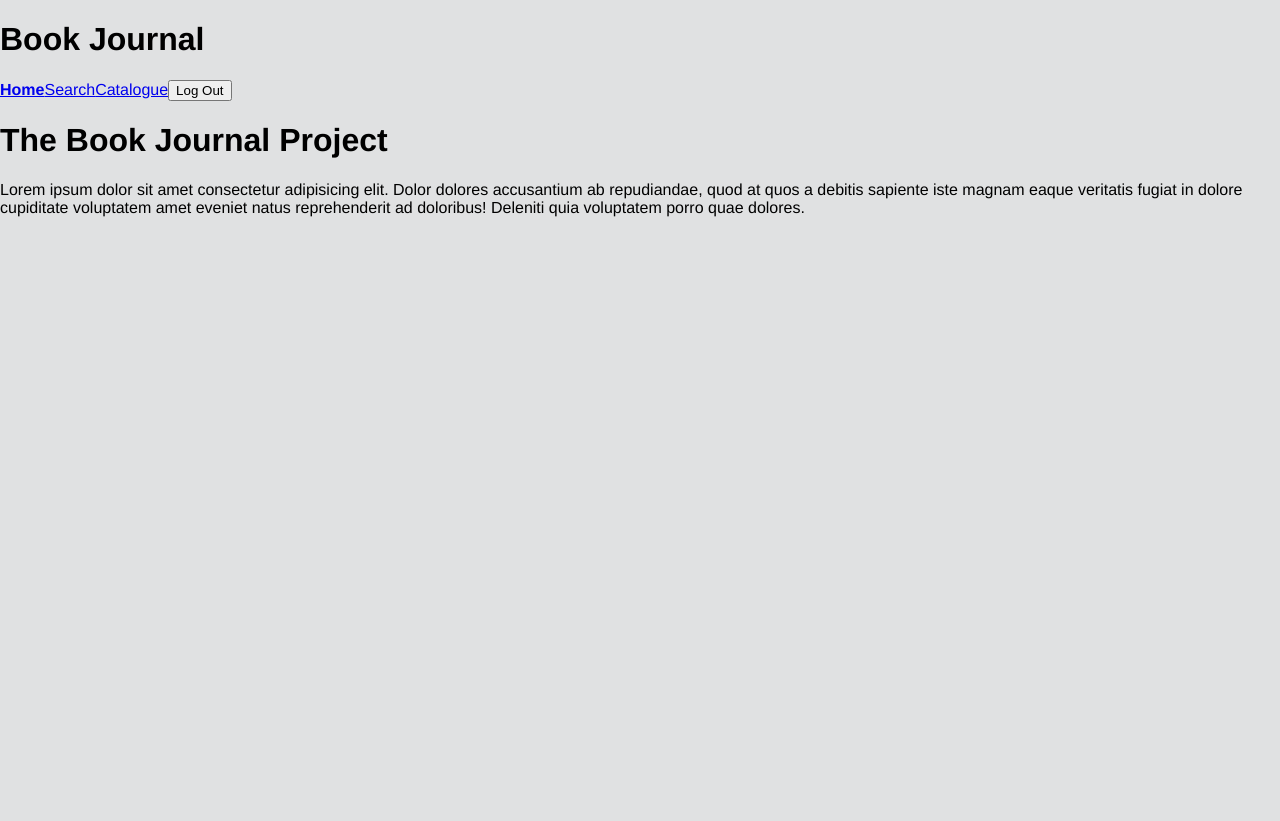
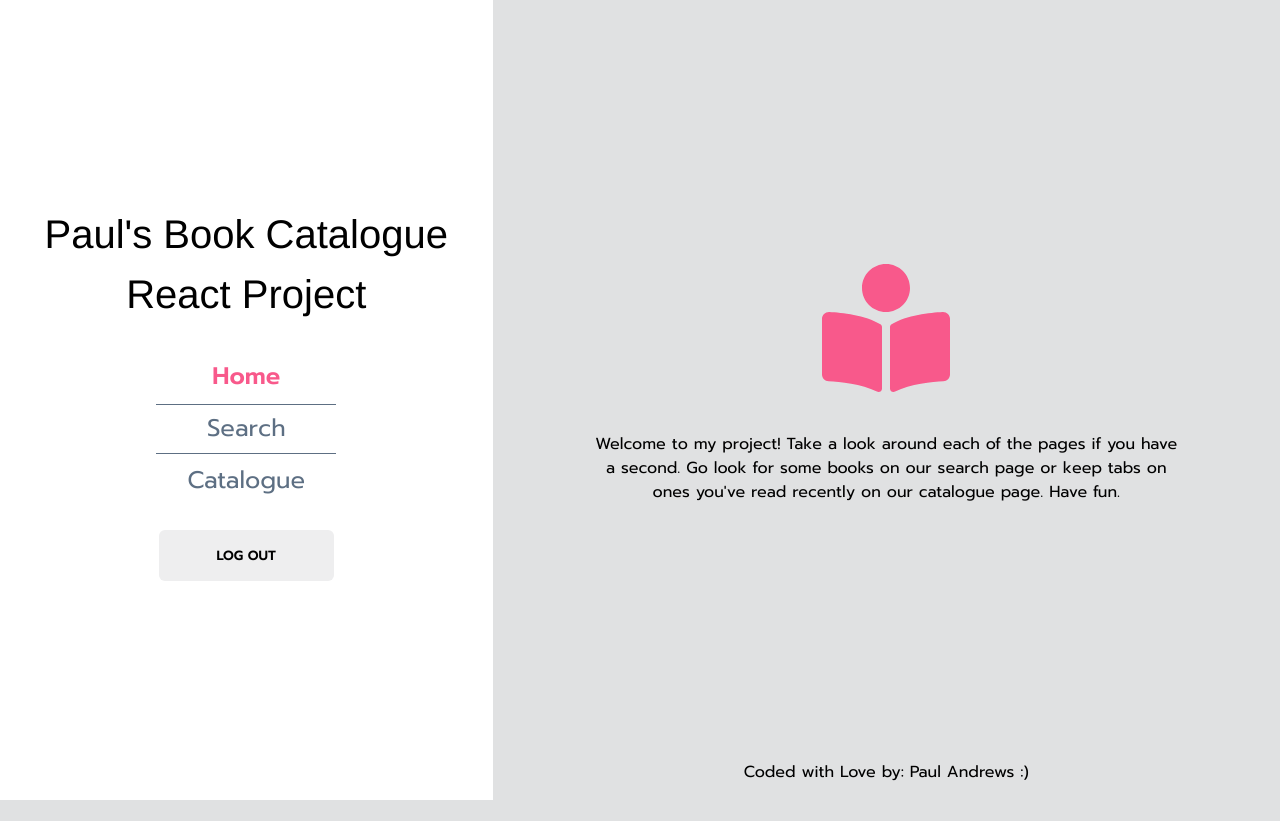
Before and after one commit to paul93andrews/book-journal-react, a React (Create React App) app: page /home in a window 1280 px wide. After the commit the page ends 800 px from the top, so only its background shows below. Built offline with nearby package versions, Linux system fonts and the light colour scheme; no server answers; the database is empty; sample sign-in values are in the browser's storage; a web font is replaced by a local one.

Commit message:
styled header and home page

```diff
--- a/src/Components/JournalHeader.js
+++ b/src/Components/JournalHeader.js
@@ -1,20 +1,106 @@
 import React from 'react';
+import styled from 'styled-components';
+
 
 import { Link, NavLink } from 'react-router-dom';
 import { connect } from 'react-redux';
 import { startLogout } from '../actions/auth';
 
+const Header = styled.header`
+    background: white;
+    display: flex;
+    flex-direction: column;
+    justify-content: center;
+    align-items: center;
+    @media (min-width: 860px) {
+        width: 37%;
+        height: 100vh;
+        padding: 0 15px;
+    }
+    h1 {
+        text-align: center;
+        font-weight: 300;
+        font-size: 1.75rem;
+        line-height: 30px;
+        margin-top: 45px;
+        @media (min-width: 860px) {
+            font-size: 2.5rem;
+            line-height: 60px;
+            margin-top: 0;
+        }
+    }
+    a {
+        font-family: 'Prompt', sans-serif;
+        text-decoration: none;
+        color: #5d6f83;
+        padding: 7.5px 0;
+        position: relative;
+        @media (min-width: 860px) {
+            font-size: 1.5rem;
+        }
+        &.is-active,
+        &:hover {
+            color: #f8598b;
+        }
+        &:nth-of-type(2) {
+            text-align: center;
+            &::after,
+            &::before {
+                content: '';
+                display: block;
+                height: 1px;
+                background-color: #5d6f83;
+                position: relative;
+                width: 100px;
+                @media (min-width: 860px) {
+                    width: 180px;
+                }
+            }
+            &::before {
+                top: -5px;
+            }
+            &::after {
+                bottom: -7px;
+            }
+        }
+    }
+`
+
+const LogoutButton = styled.button`
+    width: 140px;
+    padding: 15px 0;
+    margin: 25px 0 45px;
+    border-radius: 6px;
+    font-family: 'Prompt', sans-serif;
+    text-transform: uppercase;
+    color: black;
+    font-weight: 600;
+    background: #eeeeef;
+    box-shadow: none;
+    border: none;
+    transition: box-shadow .2s ease,transform .2s ease, color .2s ease, -webkit-transform .2s ease;
+    @media (min-width: 860px) {
+        width: 175px;
+        margin-bottom: 15px;
+    }
+    &:hover {
+        box-shadow: 0 2.5px 10px rgba(0,0,0,.1);
+        transform: translateY(-8px);
+        color: #f8598b;
+        cursor: pointer;
+    }
+`
+
 const JournalHeader = ({ startLogout }) => {
-    return <header>
-        <h1>Book Journal</h1>
+    return <Header>
+        <h1>Paul's Book Catalogue React Project</h1>
         <NavLink to="/home" activeClassName="is-active" exact={true}>Home</NavLink>
         <NavLink to="/search" activeClassName="is-active">Search</NavLink>
         <NavLink to="/catalogue" activeClassName="is-active">Catalogue</NavLink>
-        <button onClick={startLogout}>Log Out</button>
-    </header>
+        <LogoutButton onClick={startLogout}>Log Out</LogoutButton>
+    </Header>
 }
 
-// export default JournalHeader;
 const mapDispatchToProps = (dispatch) => ({
     startLogout: () => dispatch(startLogout())
 })
--- a/src/Components/JournalHome.js
+++ b/src/Components/JournalHome.js
@@ -1,9 +1,53 @@
 import React, { useEffect} from 'react';
 import { useDispatch } from 'react-redux';
+import styled from 'styled-components';
 
+import { FontAwesomeIcon } from '@fortawesome/react-fontawesome'
 import { trackCurrentPage } from '../actions/displayChanges';
 
-
+const JournalMain = styled.main`
+    display: flex;
+    flex-direction: column;
+    justify-content: flex-end;
+    align-items: center;
+    @media (min-width: 860px) {
+        width: 63%;
+        height: 100vh;
+        justify-content: flex-end;
+        align-items: flex-end;
+    }
+    div {
+        display: flex;
+        flex-direction: column;
+        justify-content: center;
+        align-items: center;
+        padding-top: 55px;
+        @media (min-width: 860px) {
+            padding-top: 0;
+        }
+    }
+    p {
+        width: 75%;
+        text-align: center;
+        font-family: 'Prompt', sans-serif;
+        font-size: 1rem;
+        margin-top: 40px;
+    }
+    .creator-stamp {
+        width: 100%;
+        text-align: center;
+        display: flex;
+        flex-direction: column;
+        justify-content: flex-end;
+        margin-top: 55px;
+        margin-bottom: .5rem;
+        @media (min-width: 860px) {
+            height: 28%;
+            margin-top: 40px;
+            margin-bottom: 1rem;
+        }
+    }
+`
 
 const JournalHome = () => {
     const dispatch = useDispatch();
@@ -13,10 +57,13 @@ const JournalHome = () => {
     }, [])
 
     return (
-        <main>
-            <h1>The Book Journal Project</h1>
-            <p>Lorem ipsum dolor sit amet consectetur adipisicing elit. Dolor dolores accusantium ab repudiandae, quod at quos a debitis sapiente iste magnam eaque veritatis fugiat in dolore cupiditate voluptatem amet eveniet natus reprehenderit ad doloribus! Deleniti quia voluptatem porro quae dolores.</p>
-        </main>
+        <JournalMain>
+            <div>
+                <FontAwesomeIcon icon="book-reader" size="8x" color="#f8598b" />
+                <p>Welcome to my project! Take a look around each of the pages if you have a second. Go look for some books on our search page or keep tabs on ones you've read recently on our catalogue page. Have fun.</p>
+            </div>
+            <p className="creator-stamp">Coded with Love by: Paul Andrews :)</p>
+        </JournalMain>
     )
 }
 
--- a/src/Components/LoginPage.js
+++ b/src/Components/LoginPage.js
@@ -5,7 +5,7 @@ import { connect } from 'react-redux';
 import { startLogin } from '../actions/auth';
 import { startLoginGuest } from '../actions/auth';
 
-import LoginPageAside from './LoginPageAside';
+import MainAsideSection from './MainAside';
 
 const MainSection = styled.section`
     @media (min-width: 860px) {
@@ -37,8 +37,14 @@ const LoginSection = styled.section`
 
     }
     h1 {
-        font-size: 2.5rem;
-        line-height: 60px;
+        font-size: 1.75rem;
+        line-height: 30px;
+        margin-top: 45px;
+        @media (min-width: 860px) {
+            font-size: 2.5rem;
+            line-height: 60px;
+            margin-top: 40px;
+        }
     }
     h3 {
         font-family: 'Prompt', sans-serif;
@@ -49,7 +55,7 @@ const LoginSection = styled.section`
 `
 
 const LoginButton = styled.button`
-    width: 175px;
+    width: 140px;
     padding: 15px 0;
     margin-bottom: 15px;
     border-radius: 6px;
@@ -61,10 +67,14 @@ const LoginButton = styled.button`
     box-shadow: none;
     border: none;
     transition: box-shadow .2s ease,transform .2s ease, color .2s ease, -webkit-transform .2s ease;
+    @media (min-width: 860px) {
+        width: 175px;
+    }
     &:hover {
         box-shadow: 0 2.5px 10px rgba(0,0,0,.1);
         transform: translateY(-8px);
         color: #f8598b;
+        cursor: pointer;
     }
 `
 
@@ -78,7 +88,7 @@ const LoginPage = ({ startLogin, startLoginGuest })  => (
             <LoginButton onClick={startLogin}>Login Here</LoginButton>
             <LoginButton onClick={startLoginGuest}>Guest?</LoginButton>
         </LoginSection>
-        <LoginPageAside />
+        <MainAsideSection />
     </MainSection>
 )
 
--- a/src/Components/LoginPageAside.js
+++ b/src/Components/MainAside.js
@@ -3,7 +3,7 @@ import styled from 'styled-components';
 
 import { FontAwesomeIcon } from '@fortawesome/react-fontawesome'
 
-const LoginAside = styled.aside`
+const MainAside = styled.aside`
     width: 100%;
     display: flex;
     flex-direction: column;
@@ -30,11 +30,11 @@ const LoginAside = styled.aside`
     }
 `;
 
-const LoginPageAside = () => (
-    <LoginAside>
+const MainAsideSection = () => (
+    <MainAside>
         <FontAwesomeIcon icon="book-reader" size="8x" color="#f8598b" />
         <p>Coded with Love by: Paul Andrews :)</p>
-    </LoginAside>
+    </MainAside>
 );
 
-export default LoginPageAside;
+export default MainAsideSection;
--- a/src/routers/JournalRouter.js
+++ b/src/routers/JournalRouter.js
@@ -1,4 +1,5 @@
 import React from 'react';
+import styled from 'styled-components';
 import { Router, Route, Switch } from 'react-router-dom';
 import { createBrowserHistory } from 'history'
 import JournalHome from '../Components/JournalHome';
@@ -10,16 +11,22 @@ import PrivateRoute from './PrivateRoute';
 
 export const history = createBrowserHistory();
 
+const ContentContainer = styled.main`
+    @media (min-width: 860px) {
+        display: flex;
+    }
+`
+
 const JournalRouter = () => (
     <Router history={history}>
-        <div>
+        <ContentContainer>
             <Switch>
                 <Route path="/" component={LoginPage} exact={true} />
                 <PrivateRoute path="/home" component={JournalHome} />
                 <PrivateRoute path="/search" component={searchPage} />
                 <PrivateRoute path="/catalogue" component={CatalogueDashboard} />
             </Switch>
-        </div>
+        </ContentContainer>
     </Router>
 )
 
```
